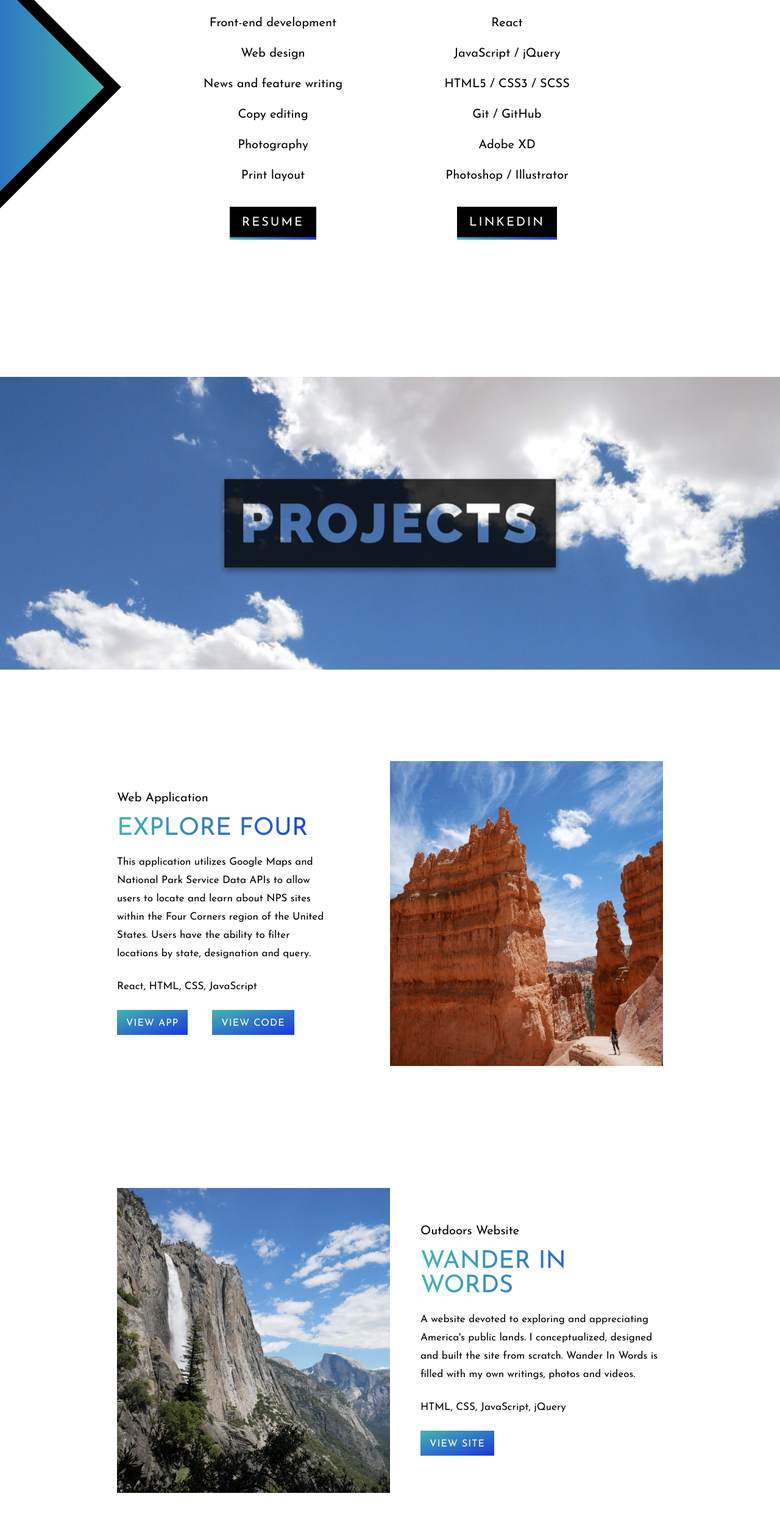
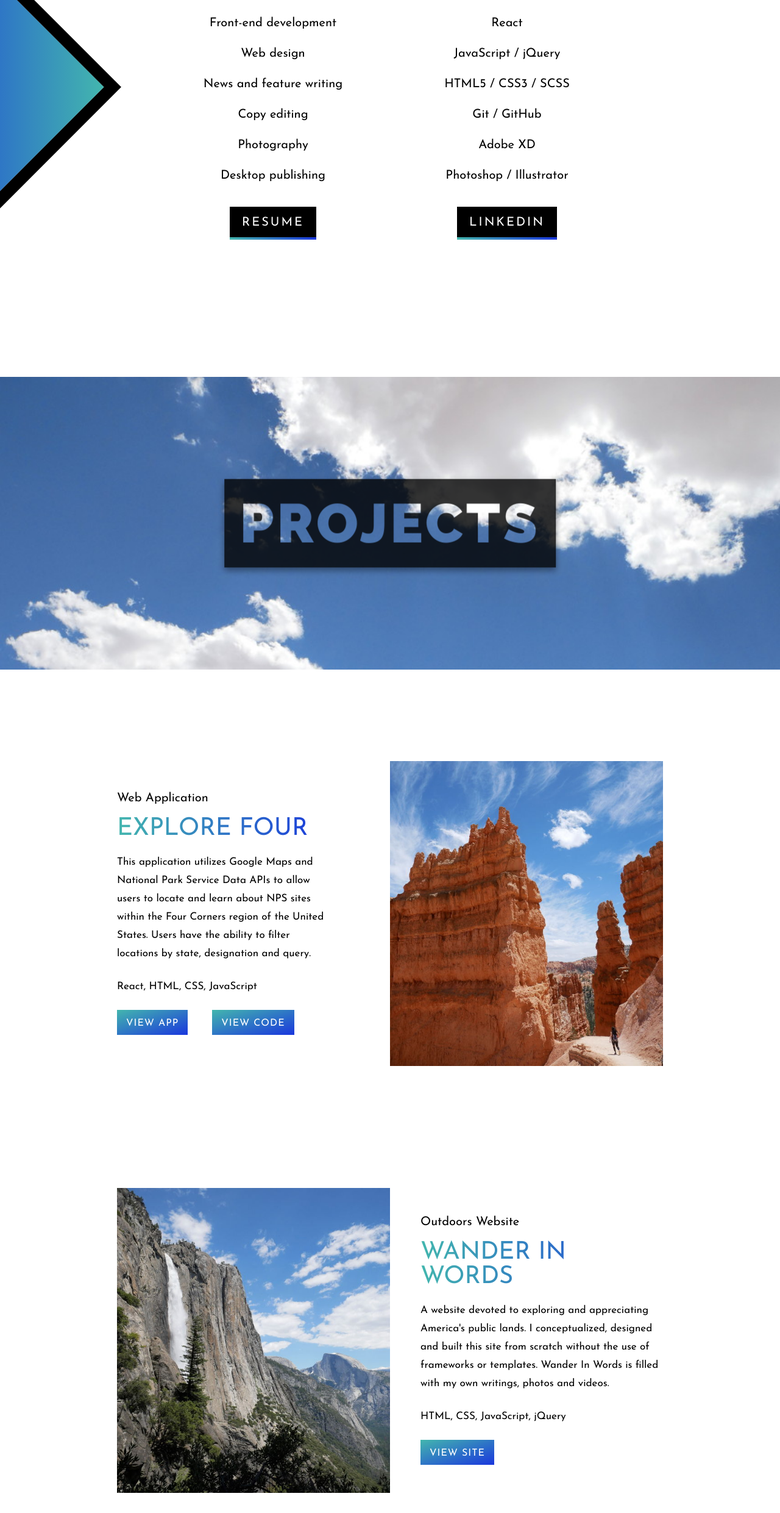
Before and after one commit to mattdahlseid/mattdahlseid.github.io, a website: page index.html in a window 1280 px wide. Shown: the part 2022-4503 px from the top of the page at 61% size. Drawn offline with nearby package versions, Linux system fonts and the light colour scheme.

Commit message:
Revert "Edited project description"
This reverts commit f556bac1648e9b6cf1b31b349c9b485c9154fed4.

```diff
--- a/index.html
+++ b/index.html
@@ -76,7 +76,7 @@
                         <li>News and feature writing</li>
                         <li>Copy editing</li>
                         <li>Photography</li>
-                        <li>Print layout</li>
+                        <li>Desktop publishing</li>
                     </ul>
                     <a href="img/Matt_Dahlseid_resume.pdf" target="_blank" rel="noopener noreferrer"><button class="btn btn-shadow">Resume</button></a>
                 </div>
@@ -124,7 +124,7 @@
                             <div class="work__item__cat">Outdoors Website</div>
                             <div class="work__item__title">Wander In Words</div>
                             <div class="work__item__text">
-                                A website devoted to exploring and appreciating America's public lands. I conceptualized, designed and built the site from scratch. Wander In Words is filled with my own writings, photos and videos.
+                                A website devoted to exploring and appreciating America's public lands. I conceptualized, designed and built this site from scratch without the use of frameworks or templates. Wander In Words is filled with my own writings, photos and videos.
                             </div>
                             <div class="work__item__built">HTML, CSS, JavaScript, jQuery</div>
                             <div class="links">
--- a/index.js
+++ b/index.js
@@ -70,7 +70,7 @@ function checkScroll() {
 
 // rotates shape on scroll
 function rotateShape() {
-    const rotateAt = (shape.offsetTop + shape.offsetHeight) * 2.25;
+    const rotateAt = (shape.offsetTop + shape.offsetHeight) * 2.5;
     if (window.scrollY > rotateAt) {
         shape.classList.add('rotate');
     }
```
